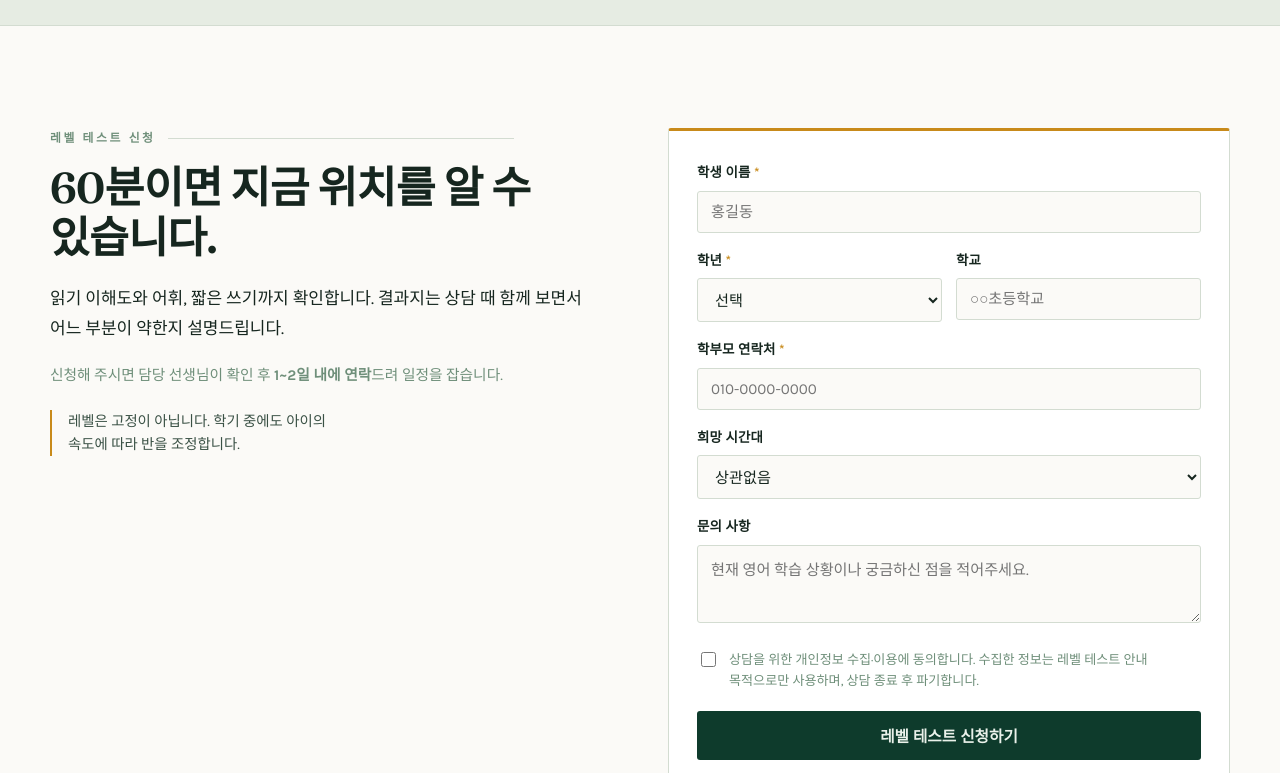
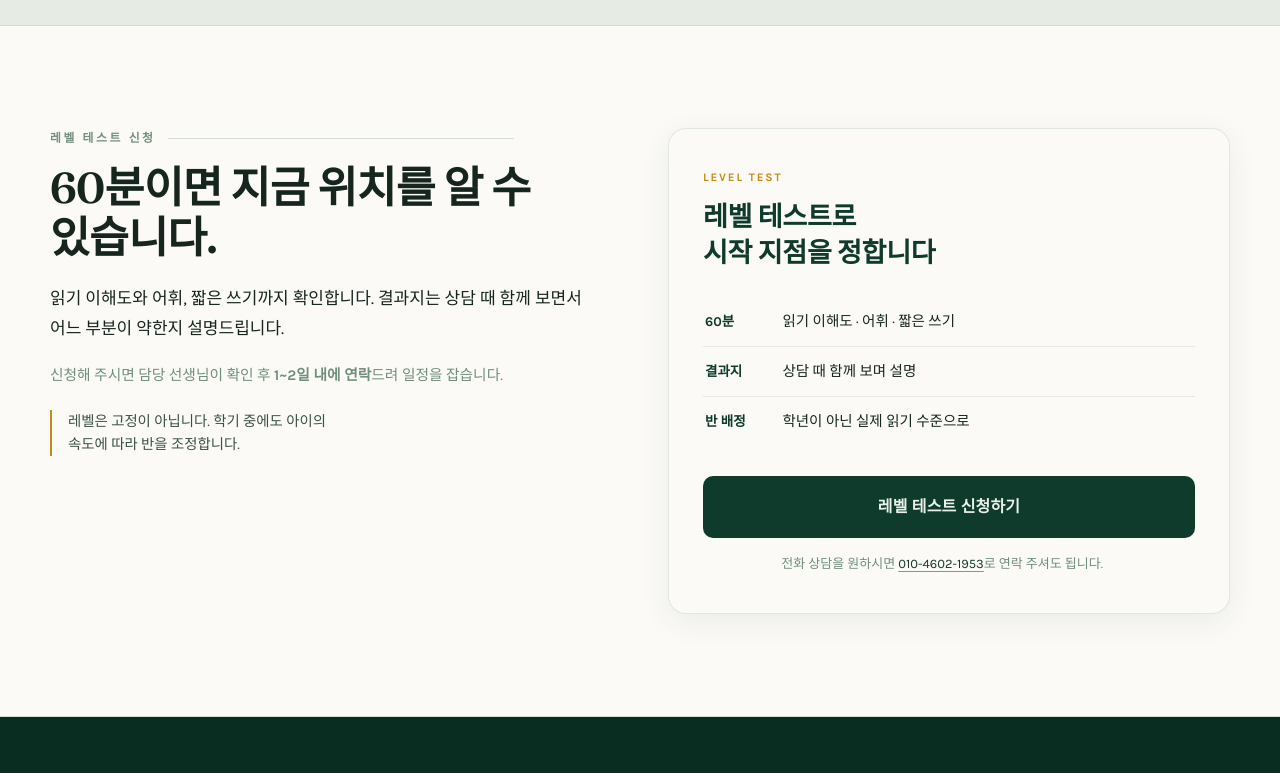
Before and after one commit to tonyhwang1004/sr-academy, a plain HTML site: page levels.html in a window 1280 px wide. Shown: the part 1390-2163 px from the top of the page. Drawn offline with Linux system fonts and the light colour scheme.

Commit message:
Add files via upload

```diff
--- a/levels.html
+++ b/levels.html
@@ -89,7 +89,32 @@
     ]
   }
 }
-</script></head>
+</script><style>
+/* ---- 레벨 테스트 신청 유도 카드 ---- */
+.cta-card{background:var(--card,#FBFAF7);border:1px solid rgba(14,59,44,.10);
+  border-radius:18px;padding:38px 34px;box-shadow:0 8px 30px rgba(14,59,44,.07)}
+.cta-card-eyebrow{font-size:11.5px;font-weight:700;letter-spacing:.16em;
+  text-transform:uppercase;color:var(--marigold,#C88A1A);margin:0 0 12px}
+.cta-card-title{font-family:var(--display,'Fraunces',serif);font-size:27px;
+  line-height:1.32;color:var(--bottle,#0E3B2C);margin:0 0 26px;letter-spacing:-.01em}
+.cta-card-list{list-style:none;padding:0;margin:0 0 30px}
+.cta-card-list li{position:relative;padding:13px 0 13px 2px;font-size:14.5px;
+  color:#16261F;line-height:1.6;border-bottom:1px solid rgba(14,59,44,.09)}
+.cta-card-list li:last-child{border-bottom:none}
+.cta-card-list li span{display:inline-block;min-width:74px;font-weight:700;
+  color:var(--bottle,#0E3B2C);font-size:13.5px}
+.cta-card-btn{display:block;width:100%;box-sizing:border-box;text-align:center;
+  padding:17px;border-radius:10px;font-size:16px;font-weight:700;
+  text-decoration:none;transition:all .2s;letter-spacing:.01em}
+.cta-card-btn:hover{transform:translateY(-2px);box-shadow:0 10px 26px rgba(14,59,44,.24)}
+.cta-card-alt{font-size:13px;color:var(--moss,#6F8F7A);text-align:center;
+  margin:16px 0 0;line-height:1.6}
+@media (max-width:720px){
+  .cta-card{padding:28px 22px}
+  .cta-card-title{font-size:23px}
+}
+</style>
+</head>
 <body>
 
 <a class="skip" href="#main">본문으로 건너뛰기</a>
@@ -254,56 +279,22 @@
     </div>
 
     <div>
-      <form class="applyform" id="applyForm" novalidate>
-        <div class="af-row">
-          <label for="afName">학생 이름 <span>*</span></label>
-          <input type="text" id="afName" name="studentName" required placeholder="홍길동">
-        </div>
-        <div class="af-grid">
-          <div class="af-row">
-            <label for="afGrade">학년 <span>*</span></label>
-            <select id="afGrade" name="grade" required>
-              <option value="">선택</option>
-              <option>초1</option><option>초2</option><option>초3</option>
-              <option>초4</option><option>초5</option><option>초6</option>
-              <option>중1</option><option>중2</option><option>중3</option>
-              <option>기타</option>
-            </select>
-          </div>
-          <div class="af-row">
-            <label for="afSchool">학교</label>
-            <input type="text" id="afSchool" name="school" placeholder="○○초등학교">
-          </div>
-        </div>
-        <div class="af-row">
-          <label for="afPhone">학부모 연락처 <span>*</span></label>
-          <input type="tel" id="afPhone" name="parentPhone" required placeholder="010-0000-0000" inputmode="numeric">
-        </div>
-        <div class="af-row">
-          <label for="afTime">희망 시간대</label>
-          <select id="afTime" name="preferredTime">
-            <option value="">상관없음</option>
-            <option>평일 오후 2~4시</option>
-            <option>평일 오후 4~6시</option>
-            <option>평일 오후 6~8시</option>
-            <option>토요일 오전</option>
-            <option>토요일 오후</option>
-          </select>
-        </div>
-        <div class="af-row">
-          <label for="afMemo">문의 사항</label>
-          <textarea id="afMemo" name="memo" rows="3" placeholder="현재 영어 학습 상황이나 궁금하신 점을 적어주세요."></textarea>
-        </div>
+      <div class="cta-card">
+        <p class="cta-card-eyebrow">Level Test</p>
+        <h3 class="cta-card-title">레벨 테스트로<br>시작 지점을 정합니다</h3>
 
-        <label class="af-agree">
-          <input type="checkbox" id="afAgree" required>
-          <span>상담을 위한 개인정보 수집·이용에 동의합니다. 수집한 정보는 레벨 테스트 안내 목적으로만 사용하며, 상담 종료 후 파기합니다.</span>
-        </label>
+        <ul class="cta-card-list">
+          <li><span>60분</span> 읽기 이해도 · 어휘 · 짧은 쓰기</li>
+          <li><span>결과지</span> 상담 때 함께 보며 설명</li>
+          <li><span>반 배정</span> 학년이 아닌 실제 읽기 수준으로</li>
+        </ul>
 
-        <button type="submit" class="btn btn-dark af-submit" id="afSubmit">레벨 테스트 신청하기</button>
-        <p class="af-msg" id="afMsg" role="status" aria-live="polite"></p>
-        <p class="small af-alt">전화 상담을 원하시면 <a href="tel:01046021953">010-4602-1953</a>로 연락 주셔도 됩니다.</p>
-      </form>
+        <a class="btn btn-dark cta-card-btn" href="level-test.html#apply">레벨 테스트 신청하기</a>
+
+        <p class="cta-card-alt">
+          전화 상담을 원하시면 <a href="tel:01046021953">010-4602-1953</a>로 연락 주셔도 됩니다.
+        </p>
+      </div>
     </div>
   </div>
 </section>
```
